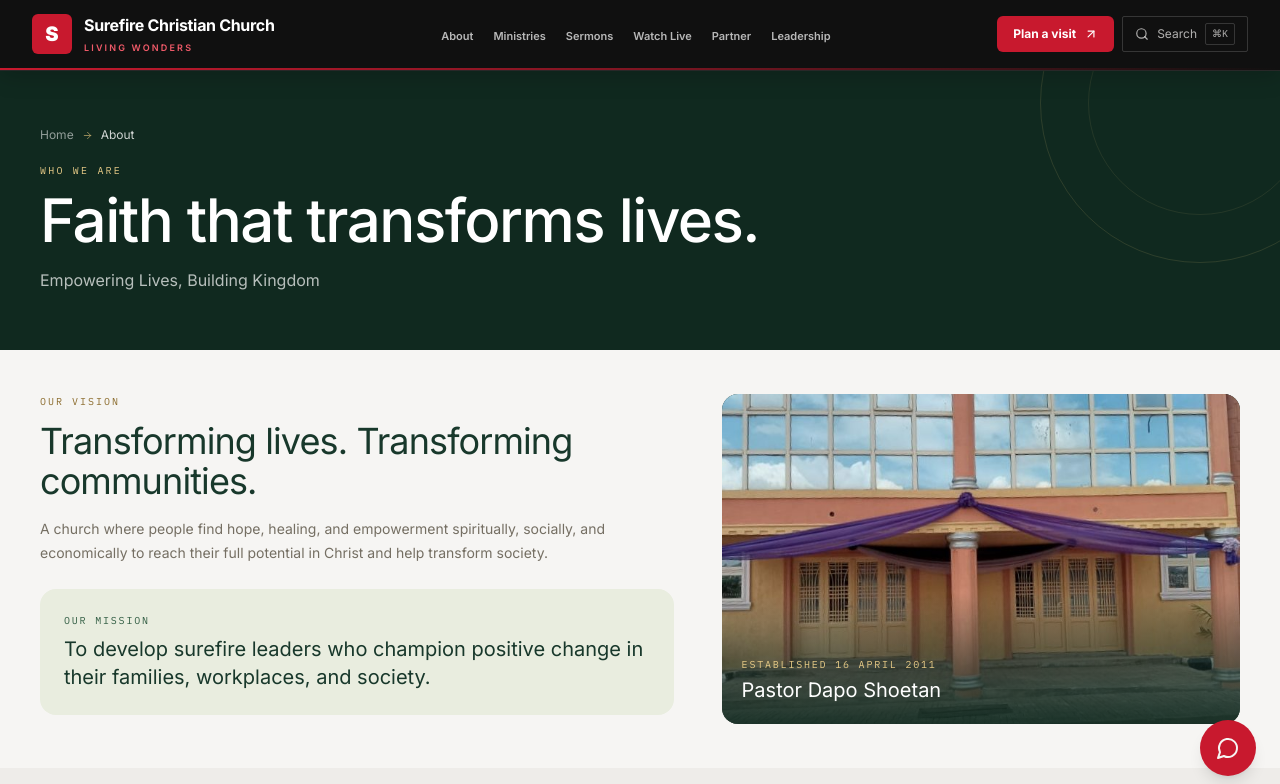
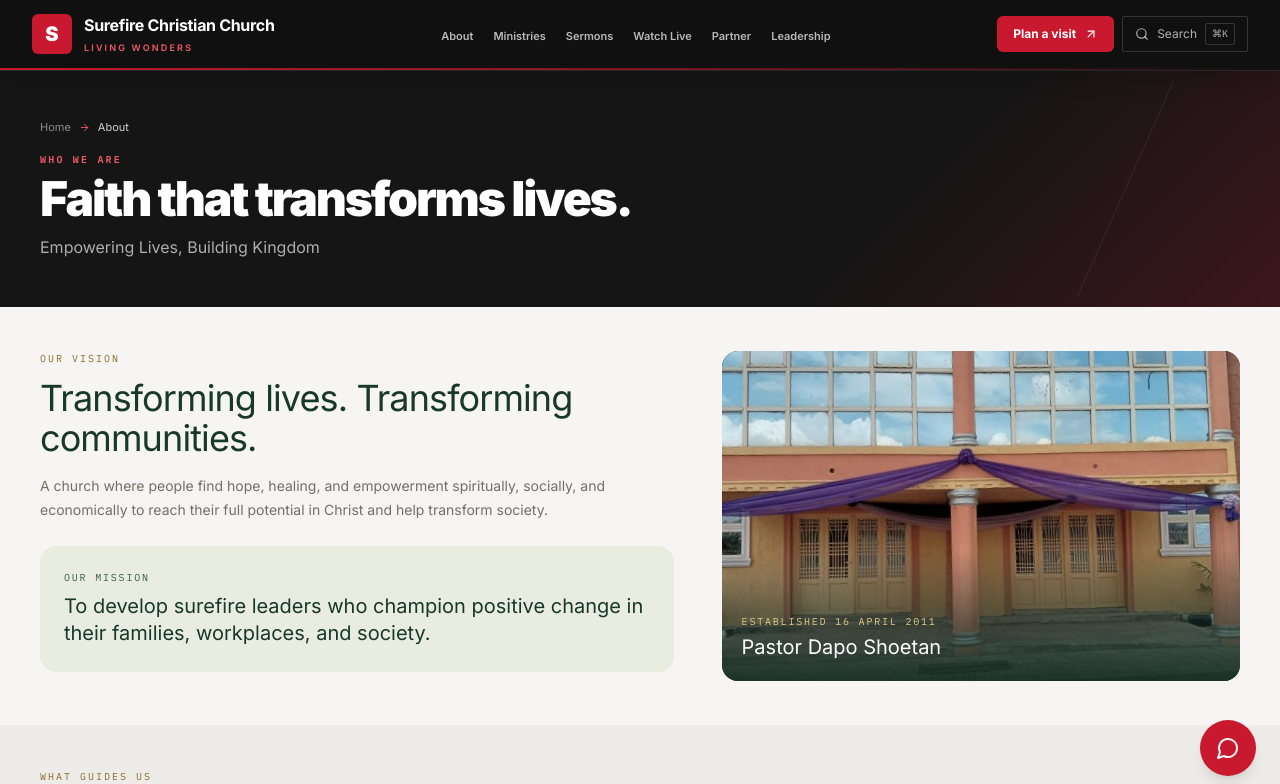
Before and after one commit to taiwoatlas/surefire-next, a Next.js app: page /about in a window 1280 px wide. Shown: the top 784 px of the page. Built offline with nearby package versions, Linux system fonts and the light colour scheme; no server answers.

Commit message:
Redesign page mastheads as compact editorial headers

```diff
--- a/components/layout/PageHeader.tsx
+++ b/components/layout/PageHeader.tsx
@@ -10,28 +10,16 @@ interface PageHeaderProps {
   readonly lede?: string;
   readonly breadcrumbs?: readonly Breadcrumb[];
 }
-
 export function PageHeader({ eyebrow, title, lede, breadcrumbs }: PageHeaderProps) {
   return (
-    <header className="relative overflow-hidden bg-[#10291f] py-10 text-white sm:py-12 md:py-14">
-      <div aria-hidden="true" className="pointer-events-none absolute -right-20 -top-32 size-80 rounded-full border border-[#d8bb76]/15" />
-      <div aria-hidden="true" className="pointer-events-none absolute -right-8 -top-20 size-56 rounded-full border border-[#d8bb76]/10" />
+    <header className="relative isolate overflow-hidden bg-[#151515] py-8 text-white sm:py-10 md:py-12">
+      <div aria-hidden="true" className="absolute inset-y-0 right-0 w-[36%] bg-[linear-gradient(135deg,transparent_30%,rgba(200,25,46,.22)_100%)]" />
+      <div aria-hidden="true" className="absolute right-[12%] top-0 h-full w-px rotate-[24deg] bg-white/[.07]" />
       <Container className="relative">
-        {breadcrumbs && breadcrumbs.length > 0 && (
-          <nav aria-label="Breadcrumb" className="mb-5 text-xs text-white/55">
-            <ol className="flex flex-wrap items-center gap-2">
-              {breadcrumbs.map((crumb, i) => (
-                <li key={crumb.label} className="flex items-center gap-2">
-                  {crumb.href ? <Link href={crumb.href} className="transition hover:text-[#e7cb87]">{crumb.label}</Link> : <span aria-current="page" className="text-white/80">{crumb.label}</span>}
-                  {i < breadcrumbs.length - 1 && <ArrowRight size={11} aria-hidden="true" className="text-[#d8bb76]/70" />}
-                </li>
-              ))}
-            </ol>
-          </nav>
-        )}
-        <p className="font-mono text-[10px] uppercase tracking-[.22em] text-[#e7cb87]">{eyebrow}</p>
-        <h1 className="mt-3 max-w-4xl font-display text-4xl font-medium leading-[1.04] tracking-tight sm:text-5xl md:text-6xl">{title}</h1>
-        {lede && <p className="mt-4 max-w-2xl text-sm leading-6 text-white/70 sm:text-base sm:leading-7">{lede}</p>}
+        {breadcrumbs && breadcrumbs.length > 0 && <nav aria-label="Breadcrumb" className="mb-4 text-[11px] text-white/50"><ol className="flex flex-wrap items-center gap-2">{breadcrumbs.map((crumb, i) => <li key={crumb.label} className="flex items-center gap-2">{crumb.href ? <Link href={crumb.href} className="transition hover:text-white">{crumb.label}</Link> : <span aria-current="page" className="text-white/80">{crumb.label}</span>}{i < breadcrumbs.length - 1 && <ArrowRight size={11} aria-hidden="true" className="text-[#f05a69]" />}</li>)}</ol></nav>}
+        <p className="font-mono text-[10px] font-semibold uppercase tracking-[.22em] text-[#f05a69]">{eyebrow}</p>
+        <h1 className="mt-2 max-w-4xl text-3xl font-black leading-[1.02] tracking-[-.045em] sm:text-4xl md:text-5xl">{title}</h1>
+        {lede && <p className="mt-3 max-w-2xl text-sm leading-6 text-white/65 sm:text-base">{lede}</p>}
       </Container>
     </header>
   );
```
